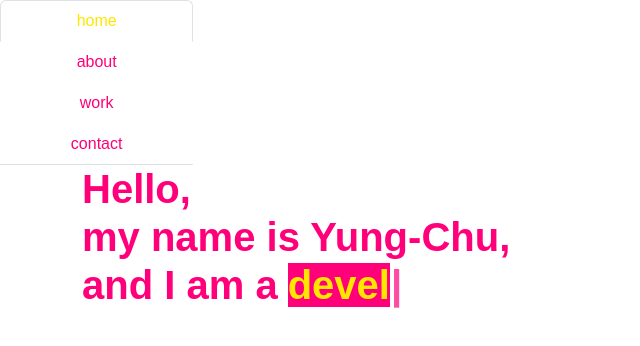
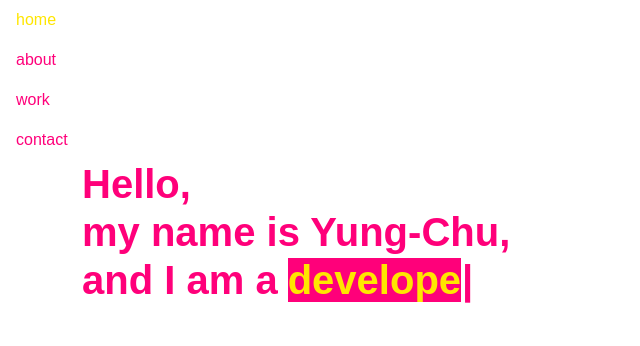
Before and after one commit to yungpiggy1219/React-Portfolio-Website, a JavaScript app: page / in a window 1280 px wide. Shown: the top 346 px of the page, without its empty margins (0-640 px from the left). Built offline with nearby package versions, Linux system fonts and the light colour scheme; the HTML template or start-up script is replaced by a standard one.

Commit message:
Update App.js

```diff
--- a/src/App.js
+++ b/src/App.js
@@ -1,9 +1,11 @@
 import logo from './logo.svg';
 import './App.css';
 
-import { Container, Row, Col } from 'react-bootstrap';
-import { BrowserRouter as Router, Routes, Route, Link } from 'react-router-dom';
+import { Row, Col } from 'react-bootstrap';
 import Nav from 'react-bootstrap/Nav';
+
+import { BrowserRouter as Router, Routes, Route, NavLink } from 'react-router-dom';
+
 
 import About from "./pages/About";
 import Contact from "./pages/Contact";
@@ -12,31 +14,27 @@ import Work from "./pages/Work";
 
 function App() {
   return (
-    <main>
-      <Router>
-        <div className="App">
+    <Router className="App">
       <Row>
-            <Col md={2} className=''>
-              <Nav variant="tabs" defaultActiveKey="/" className="flex-column">
-                <Link to="/" className="nav-link active">home</Link>
-                <Link to="/about" className="nav-link">about</Link>
-                <Link to="/work" className="nav-link">work</Link>
-                <Link to="/contact" className="nav-link">contact</Link>
+        <Col md={2}>
+          <Nav className="flex-column">
+            <Nav.Link as={ NavLink } to="/" end>home</Nav.Link>
+            <Nav.Link as={ NavLink } to="/about">about</Nav.Link>
+            <Nav.Link as={ NavLink } to="/work">work</Nav.Link>
+            <Nav.Link as={ NavLink } to="/contact">contact</Nav.Link>
           </Nav>
         </Col>
 
         <Col>
           <Routes>
-                <Route exact path='/' element={< Home />}></Route>
-                <Route exact path='/about' element={< About />}></Route>
-                <Route exact path='/work' element={< Work />}></Route>
-                <Route exact path='/contact' element={< Contact />}></Route>
+            <Route path='/' element={< Home />}></Route>
+            <Route path='/about' element={< About />}></Route>
+            <Route path='/work' element={< Work />}></Route>
+            <Route path='/contact' element={< Contact />}></Route>
           </Routes>
         </Col>
       </Row>
-        </div>
     </Router>
-    </main>
   );
 
 }
```
Lines whose indentation alone changed are shown as unchanged.
